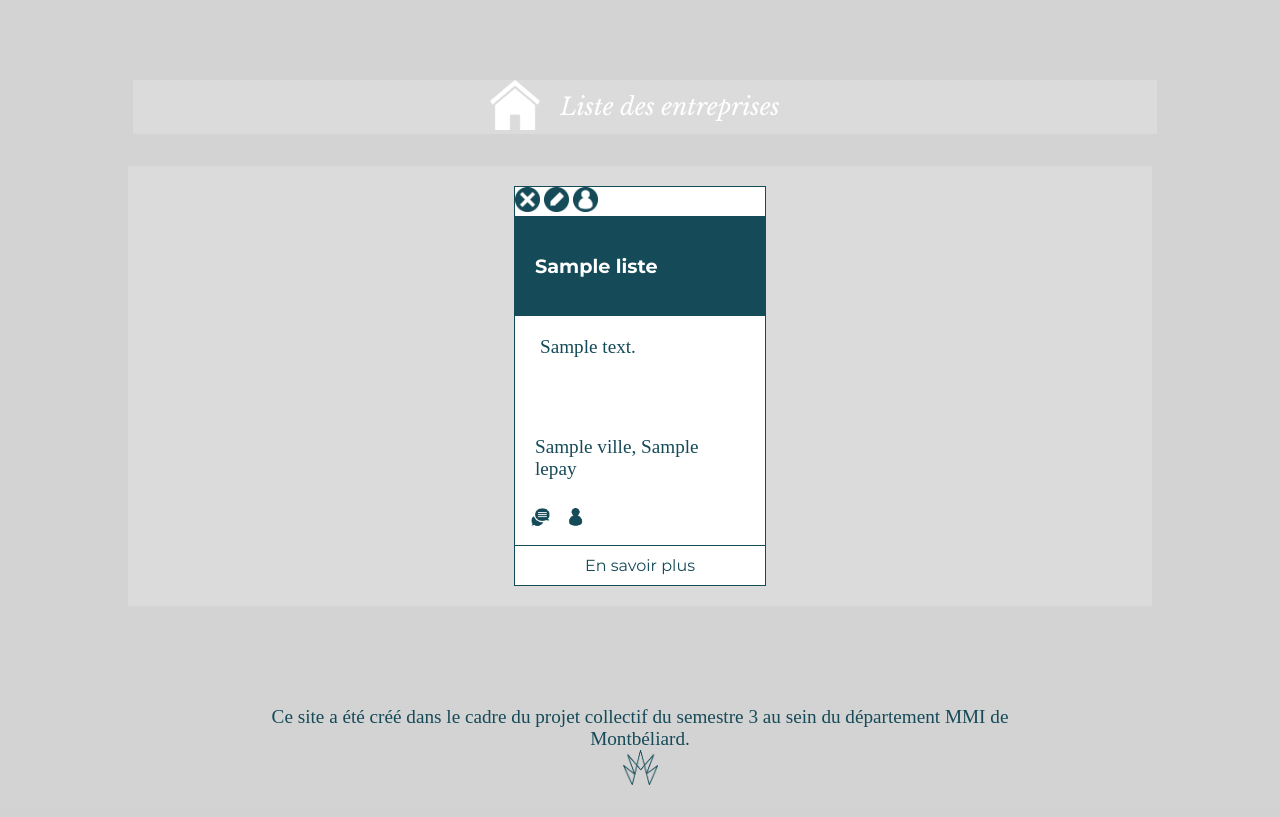
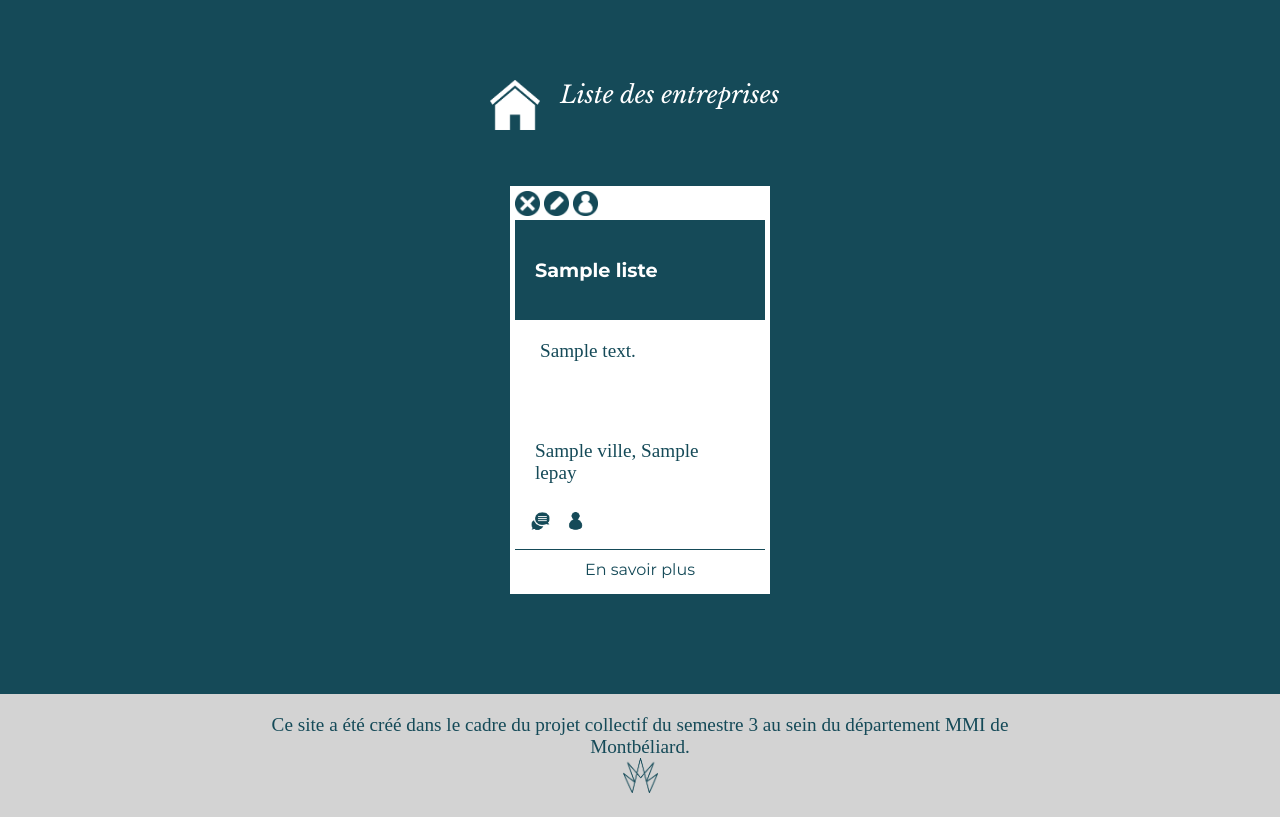
Before and after one commit to Stagealetranger/Stage_a_l_etranger, a PHP site: template templates/Admin/ListeEntreprise.html.twig in a window 1280 px wide. Shown: the part 77-894 px from the top of the page. Before the commit the page ends 862 px from the top, so only its background shows below. Run offline with PHP 8.4, Linux system fonts and the light colour scheme; the template is opened without the code that fills it: most values are stand-ins (such as "Sample title", 1, 10 or a date in 2020); some libraries are stand-ins or nearby versions.

Commit message:
css formulaires

```diff
--- a/CSS/styles.css
+++ b/CSS/styles.css
@@ -865,7 +865,7 @@
 
 #listeAdminE,
 #listeAdminP {
-    background-color: #D3D3D3;
+   background-color: #154A58;
     display: flex;
     justify-content: center;
     flex-wrap: wrap;
@@ -877,7 +877,7 @@
 }
 
 .titreAdmin {
-    align-items: center;
+    text-align: center;
     margin: 0 0 2em 10px;
     width: 100%;
 }
@@ -885,6 +885,7 @@
 .titreAdmin > h2 {
     padding: 0;
     color: white;
+    display: inline-block;
 }
 
 .formulaireAdmin {
@@ -969,8 +970,11 @@
     display: none;
 }
 
+#listeAdminE{
+    background-color: #154A58;
+}
+
 #listeAdminE > div {
-    background-color: #dbdbdb;
     width: 80%;
     display: flex;
     justify-content: center;
@@ -978,16 +982,15 @@
 }
 
 #listeAdminE > div > div {
-    background-color: white;
     width: 200px;
     margin: 20px;
 }
 
 #listeAdminE > div > div {
     background-color: white;
-    border: 1px solid #154A58;
     width: 250px;
     margin: 20px;
+    padding: 5px;
 }
 
 .titre {
@@ -999,8 +1002,6 @@
 }
 
 #listeAdminP > div {
-    background-color: #dbdbdb;
-    border: 4px solid #3c3c3c;
     width: 80%;
     display: flex;
     justify-content: center;
@@ -1012,6 +1013,7 @@
     border: 1px solid #154A58;
     width: 200px;
     margin: 20px;
+    padding: 5px;
 }
 
 #listeAdminP > div > div {
@@ -1023,16 +1025,16 @@
 
 
 #tableValidation{
-    background-color: #999999;
+    background-color: #154A58;
     min-height: 55vh;
 }
 
 
 #tableValidation > form{
     background-color: white;
-   border: 1px solid black;
     height: 40px;
     display: flex;
+    padding: 5px;
 }
 
 #tableValidation > form > p{
```
